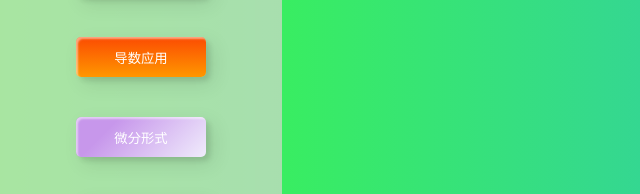
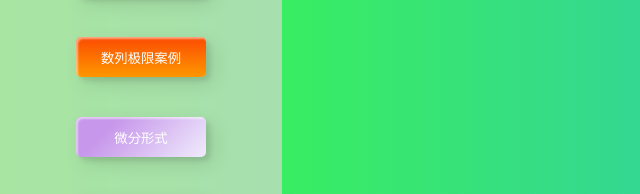
Before and after one commit to Cherishwy1974/calculus, a plain HTML site: page index.html in a window 1280 px wide. Shown: the part 511-705 px from the top of the page, 0-640 px from the left. Drawn offline with nearby package versions, Linux system fonts and the light colour scheme.

Commit message:
Update index.html

```diff
--- a/index.html
+++ b/index.html
@@ -947,7 +947,7 @@
                 <a href="#" data-url="index-hs.html"><button class="custom-btn btn-4"><span>函数概念</span></button></a>
                 <a href="#" data-url="index-f.html"><button class="custom-btn btn-5">反函数</button></a>
                 <a href="#" data-url="index-sj.html"><button class="custom-btn btn-6"><span>数列极限</span></button></a>
-                <a href="#" data-url="./导数应用/index.html"><button class="custom-btn btn-7"><span>导数应用</span></button></a>
+                <a href="#" data-url="index-sj2.html"><button class="custom-btn btn-7"><span>数列极限案例</span></button></a>
                 <a href="#" data-url="./微分形式/index.html"><button class="custom-btn btn-8"><span>微分形式</span></button></a>
                 <a href="#" data-url="./不定积分/index.html"><button class="custom-btn btn-9">不定积分</button></a>
                 <a href="#" data-url="./定积分/index.html"><button class="custom-btn btn-10">定积分</button></a>
```
